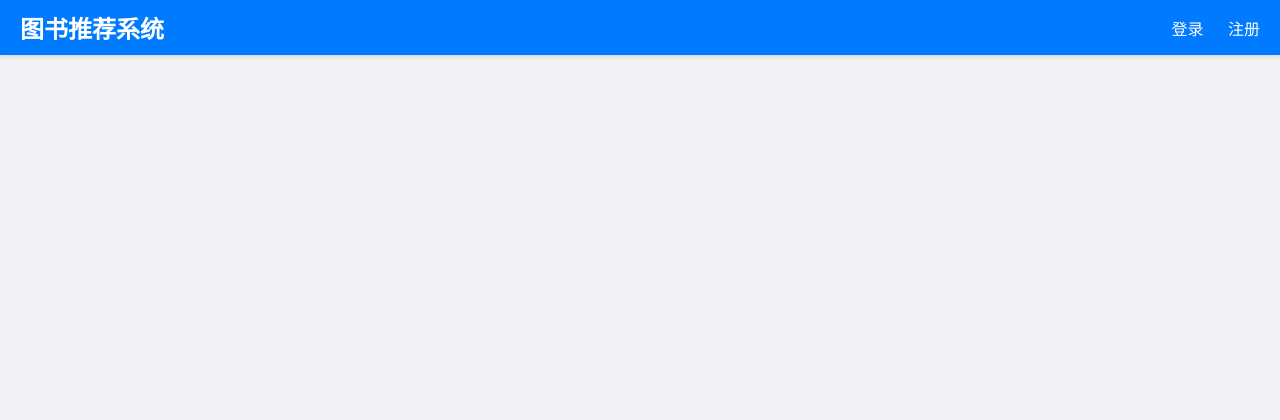
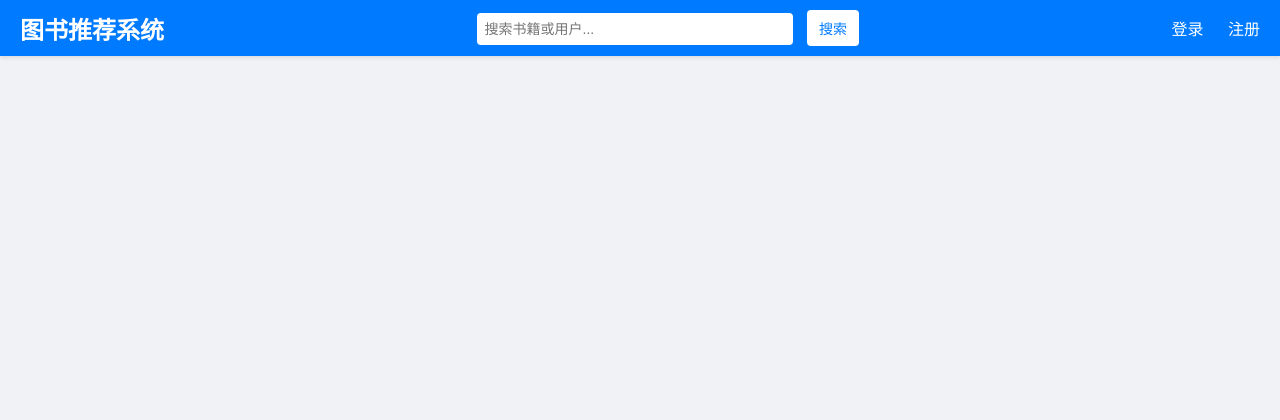
Before and after one commit to Stromxun/Book-recommendation-system-based-on-collaborative-filtering-algorithm, a Django app: page /index/ in a window 1280 px wide. Shown: the top 420 px of the page. Run offline with Django 5.2, Linux system fonts and the light colour scheme.

Commit message:
add search-bar

```diff
--- a/mysite/BookRecommendationSys/templates/index.html
+++ b/mysite/BookRecommendationSys/templates/index.html
@@ -37,6 +37,32 @@
         .navbar .nav-links a:hover {
             text-decoration: none;
         }
+        /* 搜索栏样式 */
+        .search-bar {
+            display: flex;
+            align-items: center;
+            margin-left: 20px; /* 与导航链接的间距 */
+        }
+        .search-bar input[type="text"] {
+            padding: 8px;
+            border: none;
+            border-radius: 4px;
+            font-size: 14px;
+            width: 300px; /* 搜索框宽度 */
+        }
+        .search-bar button {
+            padding: 8px 12px;
+            background-color: #fff;
+            border: none;
+            border-radius: 4px;
+            margin-left: 10px;
+            cursor: pointer;
+            font-size: 14px;
+            color: #007bff;
+        }
+        .search-bar button:hover {
+            background-color: #f0f0f0;
+        }
         /* 页脚 */
         .footer {
             background-color: #007bff;
@@ -53,6 +79,12 @@
     <!-- 导航栏 -->
 <div class="navbar">
     <div class="logo" ><a href="{% url "index" %}" style="text-decoration: none; color: inherit;">图书推荐系统</a></div>
+    <div class="search-bar">
+        <form action="" method="post">
+            <input type="text" placeholder="搜索书籍或用户...">
+            <button>搜索</button>
+        </form>
+    </div>
     <div class="nav-links">
         {% if request.session.userID %}
             <a href="#">Book</a>
```
Also changed, not shown: mysite/BookRecommendationSys/templates/finish_regis.html (added, +10 -0 lines), mysite/BookRecommendationSys/templates/home.html (+37 -3 lines).
